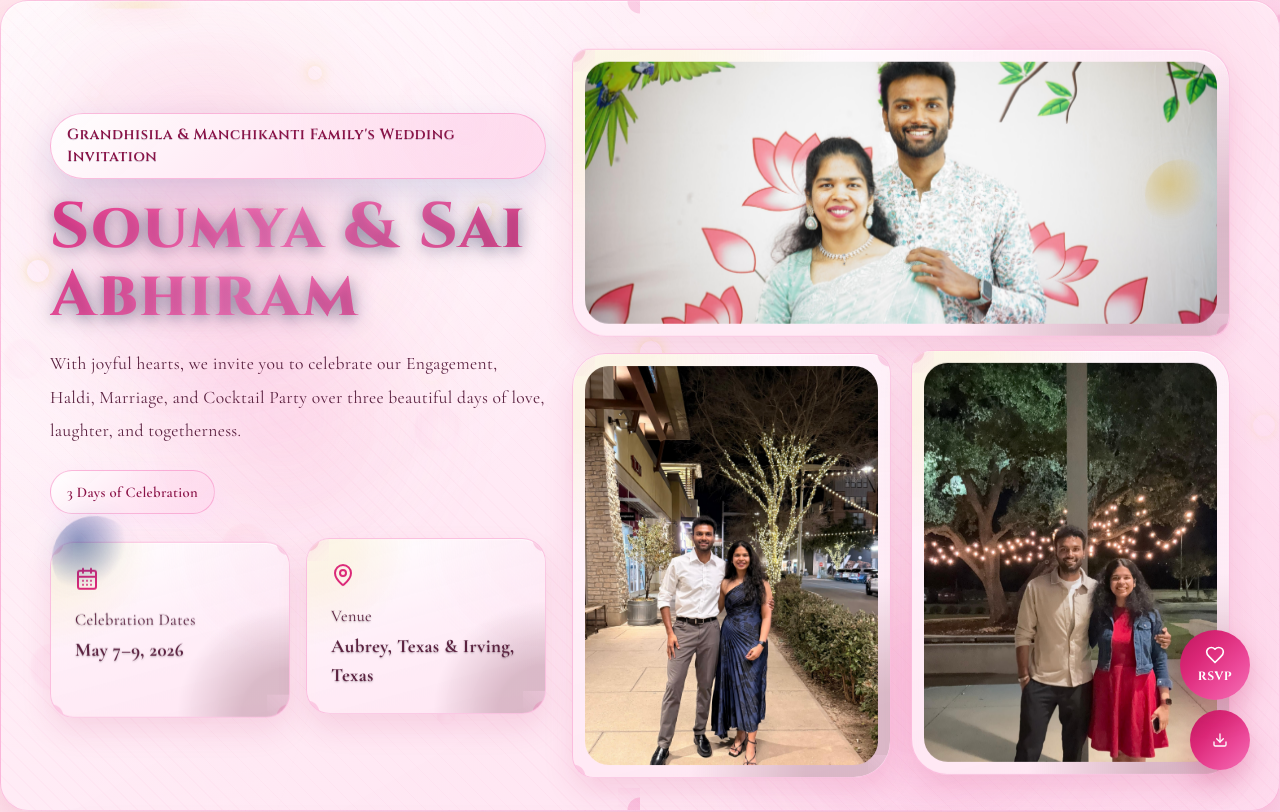
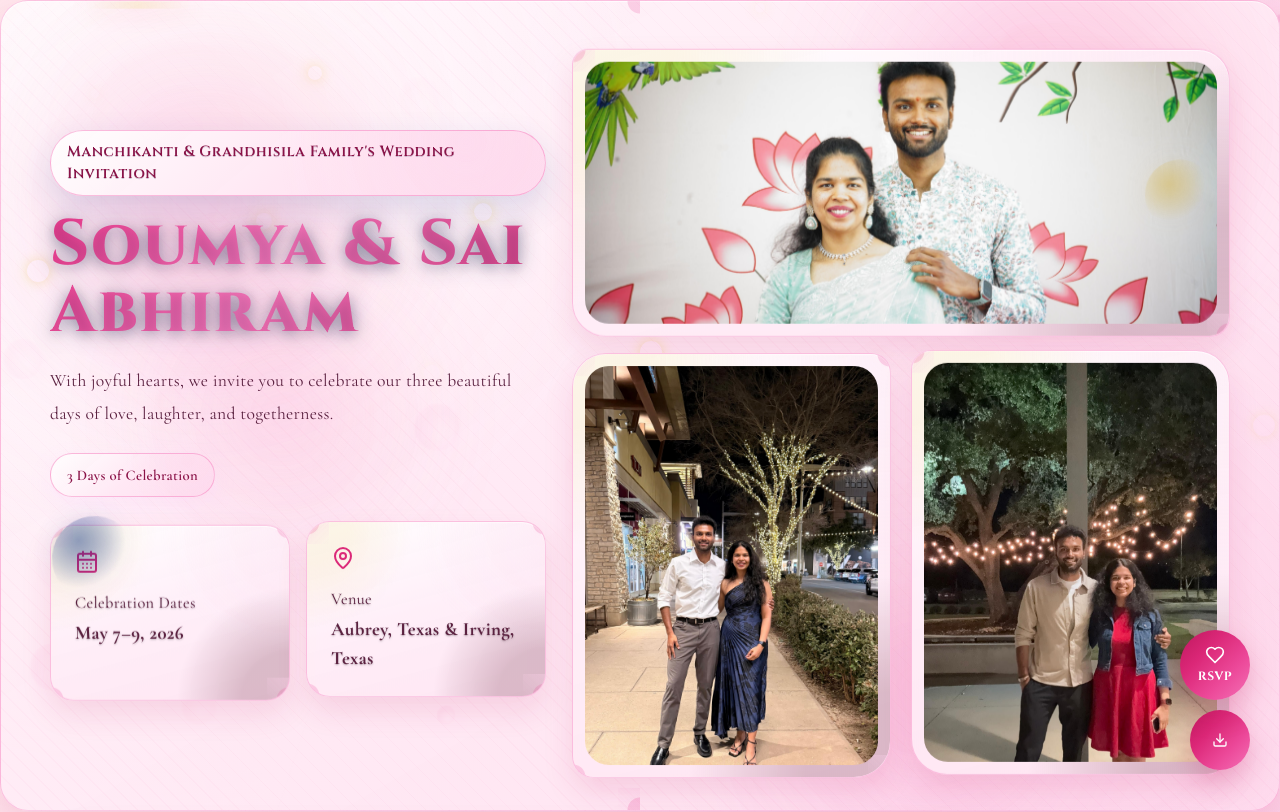
Before and after one commit to lngrandhisila/wedding-rsvp-vite, a React (Vite) app: page / in a window 1280 px wide. Shown: the top 812 px of the page. Built offline with nearby package versions, Linux system fonts and the light colour scheme; no server answers.

Commit message:
new changes

```diff
--- a/src/App.jsx
+++ b/src/App.jsx
@@ -358,7 +358,7 @@ function App() {
     const footerTopY = eventsBottomY + 90
 
     const invitationHeading =
-      weddingConfig.invitationTitle || "Grandhisila & Manchikanti Family's Wedding Invitation"
+      weddingConfig.invitationTitle || "Manchikanti & Grandhisila Family's Wedding Invitation"
     const hostFamilyLine = invitationHeading.replace(/\s*wedding invitation\s*$/i, '').trim()
 
     const canvas = document.createElement('canvas')
@@ -644,7 +644,7 @@ UID:${eventId}-${Date.now()}@wedding-rsvp.local
 DTSTAMP:${dtstamp}
 DTSTART:${dtstart}
 DTEND:${dtend}
-SUMMARY:${event.title} - Grandhisila Wedding
+SUMMARY:${event.title} - Manchikanti & Grandhisila Wedding
 DESCRIPTION:${event.note}
 LOCATION:${event.venue}
 STATUS:CONFIRMED
@@ -916,7 +916,7 @@ END:VCALENDAR`
             transition={{ duration: 0.5 }}
             className="hero-copy"
           >
-            <div className="pill"> Grandhisila & Manchikanti Family's Wedding Invitation </div>
+            <div className="pill"> Manchikanti & Grandhisila Family's Wedding Invitation </div>
             <h1>{weddingConfig.coupleNames}</h1>
             <p className="hero-subtitle">{weddingConfig.subtitle}</p>
 
--- a/src/config.js
+++ b/src/config.js
@@ -1,7 +1,7 @@
 export const weddingConfig = {
   coupleNames: 'Soumya & Sai Abhiram',
   subtitle:
-    'With joyful hearts, we invite you to celebrate our Engagement, Haldi, Marriage, and Cocktail Party over three beautiful days of love, laughter, and togetherness.',
+    'With joyful hearts, we invite you to celebrate our three beautiful days of love, laughter, and togetherness.',
   datesLabel: 'May 7–9, 2026',
   cityLabel: 'Aubrey, Texas & Irving, Texas',
   heroPhotos: [
```
